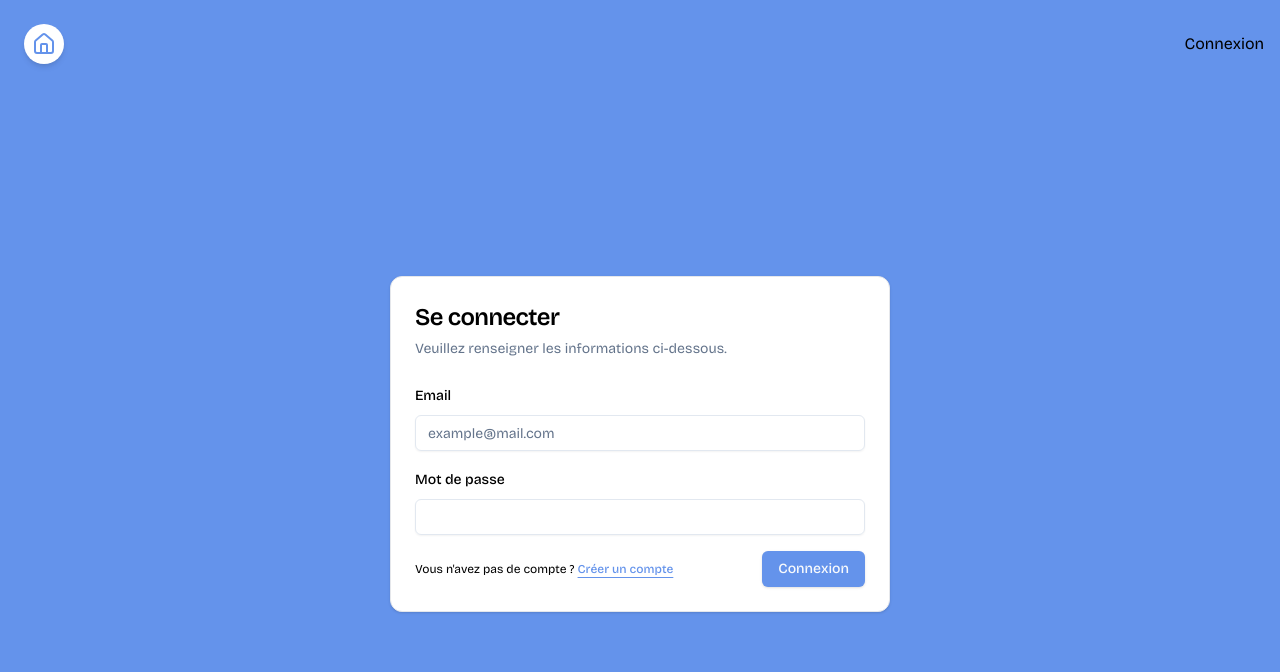
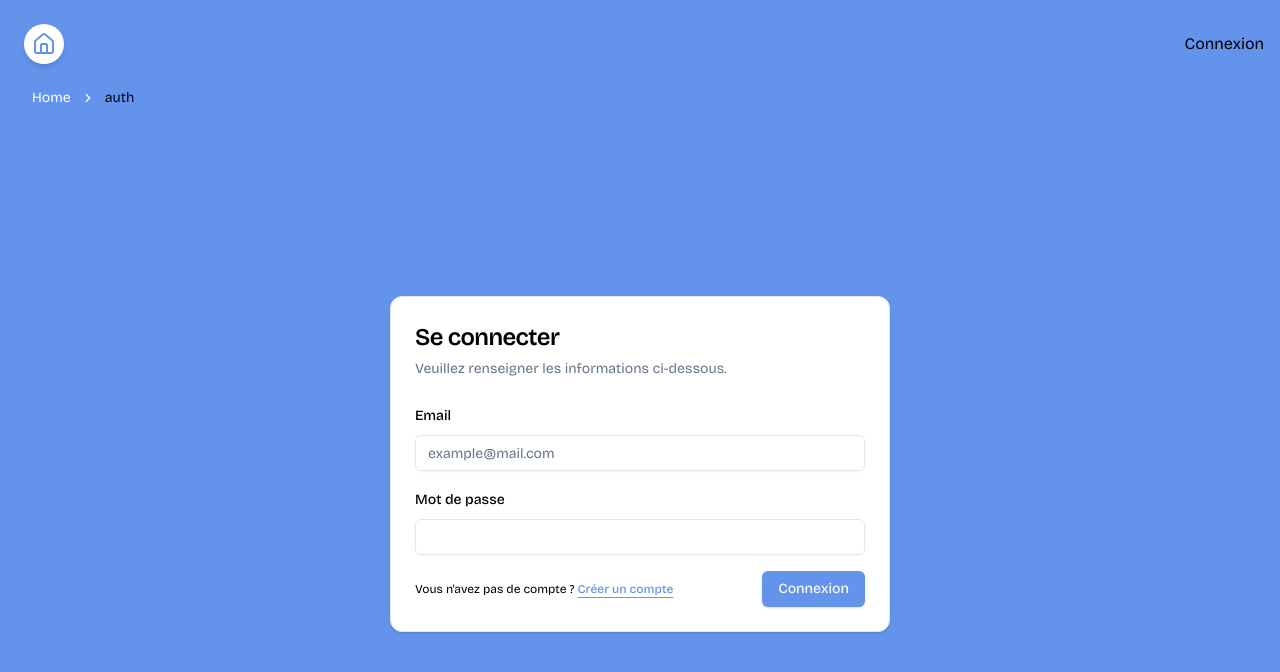
Before and after one commit to gwenael9/my-messagerie-app, a Next.js app in the folder frontend/: page /auth in a window 1280 px wide. Shown: the top 672 px of the page. Built offline with nearby package versions, Linux system fonts and the light colour scheme; no server answers.

Commit message:
Ajout du breadcrumb + simplification du front

```diff
--- a/frontend/package.json
+++ b/frontend/package.json
@@ -13,7 +13,8 @@
     "@radix-ui/react-avatar": "^1.1.2",
     "@radix-ui/react-dropdown-menu": "^2.1.4",
     "@radix-ui/react-label": "^2.1.1",
-    "@radix-ui/react-slot": "^1.1.1",
+    "@radix-ui/react-scroll-area": "^1.2.3",
+    "@radix-ui/react-slot": "^1.1.2",
     "@radix-ui/react-toast": "^1.2.4",
     "axios": "^1.7.9",
     "class-variance-authority": "^0.7.1",
--- /dev/null
+++ b/frontend/src/components/BreadCrumb.tsx
@@ -0,0 +1,67 @@
+import { useRouter } from "next/router";
+import {
+  Breadcrumb,
+  BreadcrumbItem,
+  BreadcrumbLink,
+  BreadcrumbList,
+  BreadcrumbPage,
+  BreadcrumbSeparator,
+} from "./ui/breadcrumb";
+import useConversationStore from "@/stores/conversationStore";
+import useAuthStore from "@/stores/authStore";
+import { changeName } from "@/lib/utils";
+
+export default function BreadcrumbMessage() {
+  const router = useRouter();
+  const { conversation } = useConversationStore();
+  const { user } = useAuthStore();
+
+  const pathSegments = router.asPath.split("/").filter(Boolean);
+  const { id } = router.query;
+
+  if (router.pathname === "/") {
+    return null;
+  }
+
+  const breadcrumbMap: Record<string, string> = {
+    conversations: "Conversations",
+  };
+
+  const getNameOfConversationUser = () => {
+    const otherUser = conversation?.users.find((u) => u.id !== user?.id);
+    if (!otherUser) return "";
+    return changeName(otherUser);
+  };
+
+  return (
+    <Breadcrumb>
+      <BreadcrumbList className="text-white">
+        <BreadcrumbItem>
+          <BreadcrumbLink href="/">Home</BreadcrumbLink>
+        </BreadcrumbItem>
+
+        {pathSegments.map((segment, index) => {
+          const href = "/" + pathSegments.slice(0, index + 1).join("/");
+          const isLast = index === pathSegments.length - 1;
+
+          const label =
+            breadcrumbMap[segment] ||
+            (id && segment === id ? getNameOfConversationUser() : segment);
+
+          return (
+            <>
+              <BreadcrumbSeparator />
+              <BreadcrumbItem>
+                {isLast ? (
+                  <BreadcrumbPage>{label}</BreadcrumbPage>
+                ) : (
+                  <BreadcrumbLink href={href}>{label}</BreadcrumbLink>
+                )}
+              </BreadcrumbItem>
+            </>
+          );
+        })}
+      </BreadcrumbList>
+    </Breadcrumb>
+  );
+}
--- a/frontend/src/components/Layout/Layout.tsx
+++ b/frontend/src/components/Layout/Layout.tsx
@@ -11,6 +11,7 @@ import { useRouter } from "next/router";
 import { changeName } from "@/lib/utils";
 import useMessageStore from "@/stores/messageStore";
 import useConversationStore from "@/stores/conversationStore";
+import BreadcrumbMessage from "../BreadCrumb";
 
 interface LayoutProps {
   children: ReactNode;
@@ -59,7 +60,13 @@ export default function Layout({ children, title }: LayoutProps) {
         newSocket.disconnect(); // Déconnecter le socket à la destruction du composant
       };
     }
-  }, [fetchConversationsSummary, fetchNbMessagesNoRead, router, toast, user?.id]);
+  }, [
+    fetchConversationsSummary,
+    fetchNbMessagesNoRead,
+    router,
+    toast,
+    user?.id,
+  ]);
 
   return (
     <>
@@ -74,7 +81,10 @@ export default function Layout({ children, title }: LayoutProps) {
       </Head>
       <div className="flex flex-col h-screen">
         <Header />
-        <main className="flex-grow px-8 my-4 overflow-y-auto">{children}</main>
+        <main className="flex-grow px-8 overflow-y-auto">
+          <BreadcrumbMessage />
+          {children}
+        </main>
       </div>
       <Toaster />
     </>
--- /dev/null
+++ b/frontend/src/components/ui/breadcrumb.tsx
@@ -0,0 +1,115 @@
+import * as React from "react"
+import { Slot } from "@radix-ui/react-slot"
+import { ChevronRight, MoreHorizontal } from "lucide-react"
+
+import { cn } from "@/lib/utils"
+
+const Breadcrumb = React.forwardRef<
+  HTMLElement,
+  React.ComponentPropsWithoutRef<"nav"> & {
+    separator?: React.ReactNode
+  }
+>(({ ...props }, ref) => <nav ref={ref} aria-label="breadcrumb" {...props} />)
+Breadcrumb.displayName = "Breadcrumb"
+
+const BreadcrumbList = React.forwardRef<
+  HTMLOListElement,
+  React.ComponentPropsWithoutRef<"ol">
+>(({ className, ...props }, ref) => (
+  <ol
+    ref={ref}
+    className={cn(
+      "flex flex-wrap items-center gap-1.5 break-words text-sm text-muted-foreground sm:gap-2.5",
+      className
+    )}
+    {...props}
+  />
+))
+BreadcrumbList.displayName = "BreadcrumbList"
+
+const BreadcrumbItem = React.forwardRef<
+  HTMLLIElement,
+  React.ComponentPropsWithoutRef<"li">
+>(({ className, ...props }, ref) => (
+  <li
+    ref={ref}
+    className={cn("inline-flex items-center gap-1.5", className)}
+    {...props}
+  />
+))
+BreadcrumbItem.displayName = "BreadcrumbItem"
+
+const BreadcrumbLink = React.forwardRef<
+  HTMLAnchorElement,
+  React.ComponentPropsWithoutRef<"a"> & {
+    asChild?: boolean
+  }
+>(({ asChild, className, ...props }, ref) => {
+  const Comp = asChild ? Slot : "a"
+
+  return (
+    <Comp
+      ref={ref}
+      className={cn("transition-colors hover:text-foreground", className)}
+      {...props}
+    />
+  )
+})
+BreadcrumbLink.displayName = "BreadcrumbLink"
+
+const BreadcrumbPage = React.forwardRef<
+  HTMLSpanElement,
+  React.ComponentPropsWithoutRef<"span">
+>(({ className, ...props }, ref) => (
+  <span
+    ref={ref}
+    role="link"
+    aria-disabled="true"
+    aria-current="page"
+    className={cn("font-normal text-foreground", className)}
+    {...props}
+  />
+))
+BreadcrumbPage.displayName = "BreadcrumbPage"
+
+const BreadcrumbSeparator = ({
+  children,
+  className,
+  ...props
+}: React.ComponentProps<"li">) => (
+  <li
+    role="presentation"
+    aria-hidden="true"
+    className={cn("[&>svg]:w-3.5 [&>svg]:h-3.5", className)}
+    {...props}
+  >
+    {children ?? <ChevronRight />}
+  </li>
+)
+BreadcrumbSeparator.displayName = "BreadcrumbSeparator"
+
+const BreadcrumbEllipsis = ({
+  className,
+  ...props
+}: React.ComponentProps<"span">) => (
+  <span
+    role="presentation"
+    aria-hidden="true"
+    className={cn("flex h-9 w-9 items-center justify-center", className)}
+    {...props}
+  >
+    <MoreHorizontal className="h-4 w-4" />
+    <span className="sr-only">More</span>
+  </span>
+)
+BreadcrumbEllipsis.displayName = "BreadcrumbElipssis"
+
+export {
+  Breadcrumb,
+  BreadcrumbList,
+  BreadcrumbItem,
+  BreadcrumbLink,
+  BreadcrumbPage,
+  BreadcrumbSeparator,
+  BreadcrumbEllipsis,
+}
--- /dev/null
+++ b/frontend/src/components/ui/scroll-area.tsx
@@ -0,0 +1,46 @@
+import * as React from "react"
+import * as ScrollAreaPrimitive from "@radix-ui/react-scroll-area"
+
+import { cn } from "@/lib/utils"
+
+const ScrollArea = React.forwardRef<
+  React.ElementRef<typeof ScrollAreaPrimitive.Root>,
+  React.ComponentPropsWithoutRef<typeof ScrollAreaPrimitive.Root>
+>(({ className, children, ...props }, ref) => (
+  <ScrollAreaPrimitive.Root
+    ref={ref}
+    className={cn("relative overflow-hidden", className)}
+    {...props}
+  >
+    <ScrollAreaPrimitive.Viewport className="h-full w-full rounded-[inherit]">
+      {children}
+    </ScrollAreaPrimitive.Viewport>
+    <ScrollBar />
+    <ScrollAreaPrimitive.Corner />
+  </ScrollAreaPrimitive.Root>
+))
+ScrollArea.displayName = ScrollAreaPrimitive.Root.displayName
+
+const ScrollBar = React.forwardRef<
+  React.ElementRef<typeof ScrollAreaPrimitive.ScrollAreaScrollbar>,
+  React.ComponentPropsWithoutRef<typeof ScrollAreaPrimitive.ScrollAreaScrollbar>
+>(({ className, orientation = "vertical", ...props }, ref) => (
+  <ScrollAreaPrimitive.ScrollAreaScrollbar
+    ref={ref}
+    orientation={orientation}
+    className={cn(
+      "flex touch-none select-none transition-colors",
+      orientation === "vertical" &&
+        "h-full w-2.5 border-l border-l-transparent p-[1px]",
+      orientation === "horizontal" &&
+        "h-2.5 flex-col border-t border-t-transparent p-[1px]",
+      className
+    )}
+    {...props}
+  >
+    <ScrollAreaPrimitive.ScrollAreaThumb className="relative flex-1 rounded-full bg-border" />
+  </ScrollAreaPrimitive.ScrollAreaScrollbar>
+))
+ScrollBar.displayName = ScrollAreaPrimitive.ScrollAreaScrollbar.displayName
+
+export { ScrollArea, ScrollBar }
--- a/frontend/src/pages/conversations/index.tsx
+++ b/frontend/src/pages/conversations/index.tsx
@@ -1,16 +1,21 @@
 import ConversationSumCard from "@/components/conversations/conversation.summary.card";
 import Layout from "@/components/Layout/Layout";
 import LoadingBase from "@/components/Loading";
+import { ScrollArea } from "@/components/ui/scroll-area";
 import useConversationStore from "@/stores/conversationStore";
-import { useEffect } from "react";
+import { useEffect, useState } from "react";
 
 export default function Conversations() {
-  const { conversationsSummary, fetchConversationsSummary, loading } =
+  const { conversationsSummary, fetchConversationsSummary } =
     useConversationStore();
 
+  const [loading, setLoading] = useState<boolean>(true);
+
   useEffect(() => {
+    setLoading(true);
     const fetchData = async () => {
       await fetchConversationsSummary();
+      setLoading(false);
     };
     fetchData();
   }, [fetchConversationsSummary]);
@@ -22,8 +27,8 @@ export default function Conversations() {
   return (
     <Layout title="Conversations">
       <h2>Toutes mes conversations</h2>
-      <div className="flex justify-center mt-2">
-        <div className="w-full max-w-[500px] flex flex-col gap-1">
+      <ScrollArea className="flex justify-center mt-4 mx-24 h-[500px]">
+        <div className="w-full flex flex-col gap-1">
           {conversationsSummary.map((conversation) => (
             <ConversationSumCard
               key={conversation.id}
@@ -31,7 +36,7 @@ export default function Conversations() {
             />
           ))}
         </div>
-      </div>
+      </ScrollArea>
     </Layout>
   );
 }
--- a/frontend/src/pages/index.tsx
+++ b/frontend/src/pages/index.tsx
@@ -3,7 +3,9 @@ import Layout from "@/components/Layout/Layout";
 export default function Home() {
   return (
     <Layout title="Accueil">
-      <h1>Page d&apos;accueil</h1>
+      <div className="flex justify-center">
+        <p className="text-xl font-semibold">Accueil</p>
+      </div>
     </Layout>
   );
 }
```
Also changed, not shown: frontend/src/pages/conversations/[id].tsx (+11 -16 lines), 1 other file (tests, documents, lock files or other folders).
